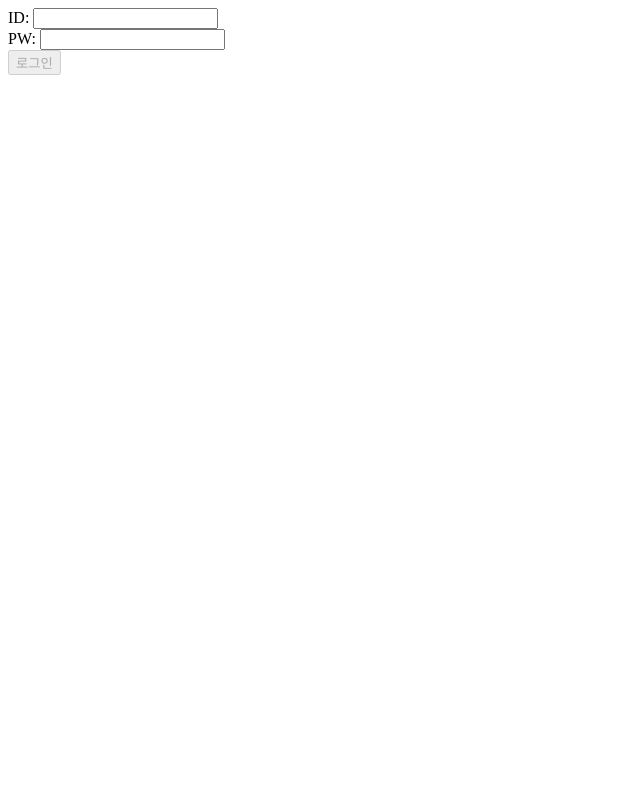
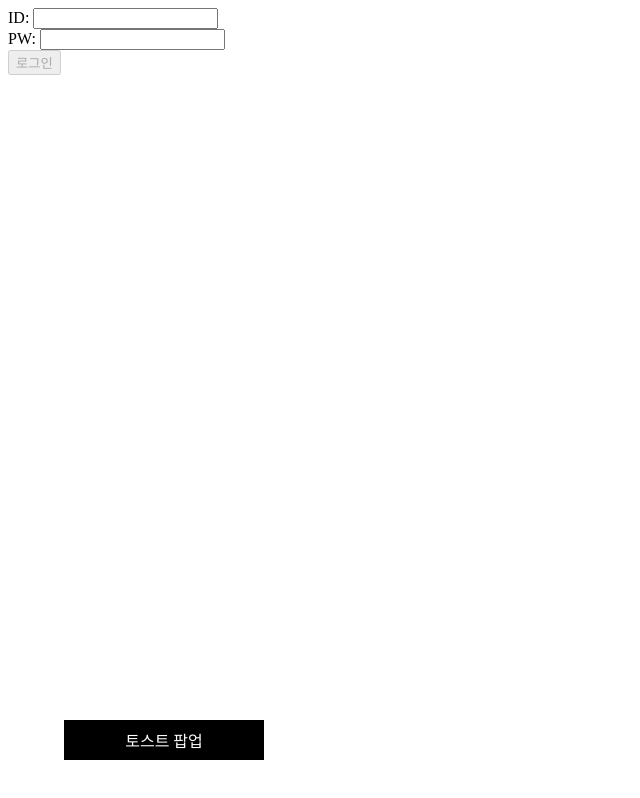
Before and after one commit to dwhddnjs/Simple-Vue.js, a Vue app in the folder vue-form/: page / in a window 1280 px wide. Shown: the whole page, without its empty margins (0-640 px from the left). Built offline with nearby package versions, Linux system fonts and the light colour scheme.

Commit message:
add ToastPopup Ui

```diff
--- a/vue-form/src/App.vue
+++ b/vue-form/src/App.vue
@@ -16,10 +16,13 @@
     </form>
     <p v-if='isError'>올바르지 않은 ID입니다</p>
     <p v-if="isUsernameVaild">이메일 형식이 맞습니다</p>
+    <ToastPopup></ToastPopup>
   </div>
 </template>
 
 <script>
+import ToastPopup from '@/components/ToastPopup';
+
 // 이메일 형식 체크 함수
 function validateEmail(email) {
     const re = /^(([^<>()[\]\\.,;:\s@"]+(\.[^<>()[\]\\.,;:\s@"]+)*)|(".+"))@((\[[0-9]{1,3}\.[0-9]{1,3}\.[0-9]{1,3}\.[0-9]{1,3}\])|(([a-zA-Z\-0-9]+\.)+[a-zA-Z]{2,}))$/;
@@ -27,11 +30,15 @@ function validateEmail(email) {
 }
 
 export default {
+  components: {
+    'ToastPopup': ToastPopup
+  },
   data() {
     return {
       username:'',
       password:'',
-      isError:false
+      isError:false,
+      isSuccess:false
     }
   },
   computed: {
@@ -42,7 +49,8 @@ export default {
   methods: {
     submitForm() {
       console.log('로그인')
-      this.isError = true
+      this.isSuccess = true;
+      // this.isError = true
       // this.initForm()
     },
     initForm(){
--- /dev/null
+++ b/vue-form/src/components/ToastPopup.vue
@@ -0,0 +1,26 @@
+<template>
+    <div class= 'toast'>
+        토스트 팝업
+    </div>
+</template>
+
+<script>
+export default {
+
+}
+</script>
+
+<style scoped>
+    div .toast  {
+     width: 200px;
+     height: 40px;
+     background: black;
+     color: white;
+     display: flex;
+     justify-content: center;
+     align-items: center;
+     position: fixed;
+     bottom: 5%;
+     left: 5%;
+    }
+</style>
```
